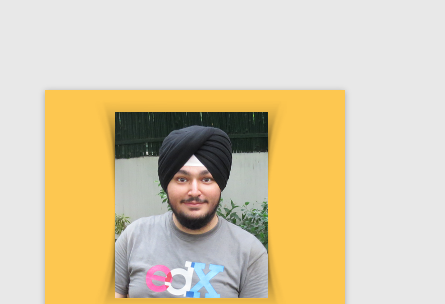
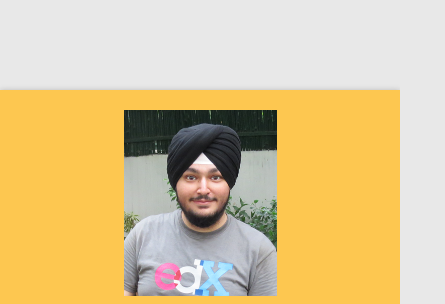
Before and after one commit to jazdev/jazdev.github.io, a plain HTML site: page index.html in a window 390 px wide. Shown: the top 304 px of the page, 445 px wide, since content can reach past the window. Drawn offline with nearby package versions, Linux system fonts and the light colour scheme; some packages are replaced by stand-ins of ours; a script that the page names is missing.

Commit message:
fixed layout width on mobile

```diff
--- a/css/style.css
+++ b/css/style.css
@@ -1337,7 +1337,7 @@
 
 	@media only screen and (max-width: 479px) {
 	    #container {
-	        width: 300px;
+	        width: 400px;
 	        margin-top: 10px;
 	    }
 	    .extra-text {
@@ -1370,16 +1370,42 @@
 	    }
 	    /* About */
 	    .about {
-	        width: 280px;
+	        width: 100%;
 	        display: block;
-	        margin: 10px 0 15px 10px;
-	    }
+	        margin: 10px 0 10px 0;
+	    }
+	    #aboutpic{
+	    	background: inherit!important;
+	    	margin-top: 10px;
+	    }
+	    #crossfade{
+	    	/*background: url(../images/photo-inner.png) no-repeat !important;*/
+	    	width: 173px;
+	    	height: 206px;
+	    	margin: 0 auto;
+	    }
+	    .personal-info {
+	    	display: none !important;
+	    }
+	    .personal-info-mobile {
+	    	display: block !important;
+		    margin-top: 0;
+		    margin-bottom: 20px;
+		    display: block;
+		    width: 100%;
+		    color: /*profileTextColor*/#a87f09;
+		    background: none;
+		    border-top: 1px solid/*mainColor*/#fdc750;
+		}
 	    .about .photo-inner {
-	        margin-left: 40px;
-	        background: url(../images/photo-inner.png) no-repeat;
-	        width: 192px;
-	        height: 212px;
-	        padding: 12px 0 0 20px;
+	    	background: none !important;
+		    width: 100%;
+		    text-align: center;;
+		    height: 212px;
+		    padding: 0;
+		}
+	    .about-header{
+	    	display: block;
 	    }
 	    .about h1 {
 	        line-height: 38px;
@@ -1429,7 +1455,7 @@
 	        height: 100px;
 	        background-color: #ededed;
 	        position: relative;
-	        width: 200px;
+	        width: 300px;
 	        padding-left: 50px;
 	        padding-right: 50px;
 	    }
@@ -1440,7 +1466,7 @@
 	        padding: 10px;
 	    }
 	    .timeline-section {
-	        width: 280px;
+	        width: 380px;
 	        padding-right: 60px;
 	    }
 	    .skills-section {
--- a/index.html
+++ b/index.html
@@ -4,7 +4,7 @@
 <head>
     <title>Jasdev Singh - ~ Jazzy</title>
     <meta name="author" content="Jasdev Singh" />
-    <meta name="theme-color" content="#fdc750">
+    <meta name="theme-color" content="#E8E8E8">
     <meta name="description" content=" Problems... Yeah, I solve them || I try to pen down my hustling experiences over here through pictures, videos and words." />
     <meta name="keywords" content="jasdev, singh, jazzy, turban'd techie, ml geek, jasdev ubinext, jasdev SINGH ubinext, genreXpose, joomfind, data science, data scientist, machine learning, android developer, web developer, python, python developer, java developer, java, jazdev, new delhi, india, guru gobind singh indraprastha university, ggsipu, st. columba's school, ggsipu alumni, ipu, ux, ui, user interface, Entrepreneurship, Entrepreneur, Mobile Experiences, CSS, JS, ubinext, ubinext software, toastmasters, delhi toastmasters, hustle, toastmasters of delhi, tmod" />
     <link rel="shortcut icon" href="images/js.png">
@@ -118,11 +118,11 @@
                 <!-- About section -->
                 <div class="about">
                     <div class="photo-inner">
-                        <ul></ul>
                         <div id="crossfade">
-                            <img src="images/dp1.png" height="186" width="153" />
+                            <img id="aboutpic" src="images/dp1.png" height="186" width="153" />
                         </div>
                     </div>
+                    <div class="about-header">
                         <h1>JASDEV SINGH</h1>
                         <br/>
                         <h3>~ Jazzy</h3>
@@ -135,8 +135,12 @@
                             <br/>
                         </p>
                     </div>
+                </div>
                 <!-- /About section -->
                 <!-- Personal info section -->
+                <span class="personal-info-mobile" style="display: none; text-align: center;">
+                    New Delhi, India| jasdev<!-- >@. -->&#64;<!-- >@. -->singh<!-- >@. -->&#46;<!-- >@. -->am
+                </span>
                 <ul class="personal-info">
                     <li>
                         <label>Location</label><span>New Delhi, India</span></li>
--- a/js/custom.js
+++ b/js/custom.js
@@ -53,23 +53,23 @@ jQuery(document).ready(function(){
 	/* ---------------------------------------------------------------------- */
 
 	// Profile Photo Slider
-	 $(".photo-inner ul").carouFredSel({
-        direction           : "left",
- 	    circular			: true,
-        auto    			: true,
-        scroll: {
-            items           : 1,
-            fx 				: 'crossfade',
-            duration        : 1500,
-            wipe    		: true
-       	},
-	    swipe: {
-	        onTouch: true
-	    },
-        items: {
-            width: 153
-        }
-    });
+	 // $(".photo-inner ul").carouFredSel({
+  //       direction           : "left",
+ 	//     circular			: true,
+  //       auto    			: true,
+  //       scroll: {
+  //           items           : 1,
+  //           fx 				: 'crossfade',
+  //           duration        : 1500,
+  //           wipe    		: true
+  //      	},
+	 //    swipe: {
+	 //        onTouch: true
+	 //    },
+  //       items: {
+  //           width: 153
+  //       }
+  //   });
 
 	/* ---------------------------------------------------------------------- */
 	/*	Menu
```
Lines whose indentation alone changed are shown as unchanged.
